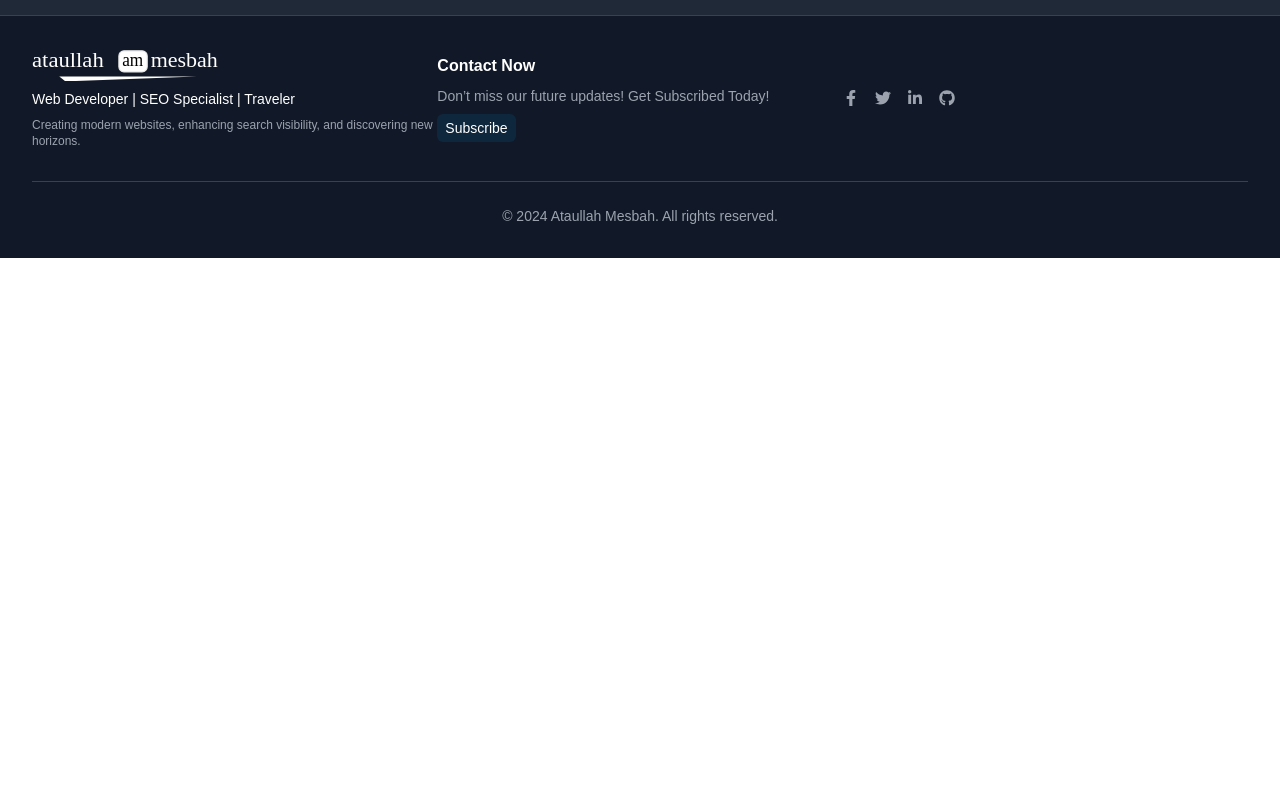
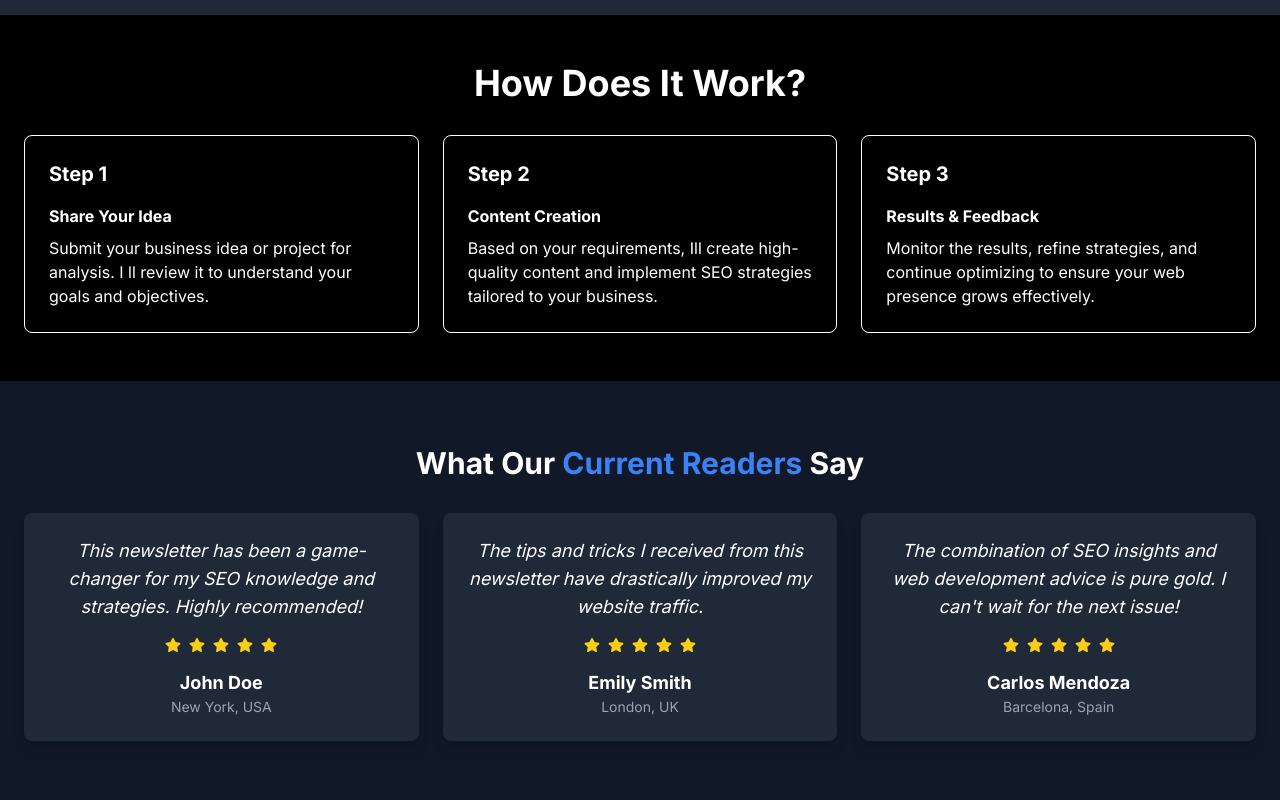
Before and after one commit to ataullahmesbah/ataullahmesbah-portfolio-next_pro, a Next.js app: page /letter in a window 1280 px wide. Shown: the part 1520-2320 px from the top of the page. Before the commit the page ends 1778 px from the top, so only its background shows below. Built offline with nearby package versions, Linux system fonts and the light colour scheme.

Commit message:
letter box updated

```diff
--- /dev/null
+++ b/public/letterreview.json
@@ -0,0 +1,17 @@
+[
+    {
+        "quote": "This newsletter has been a game-changer for my SEO knowledge and strategies. Highly recommended!",
+        "name": "John Doe",
+        "location": "New York, USA"
+    },
+    {
+        "quote": "The tips and tricks I received from this newsletter have drastically improved my website traffic.",
+        "name": "Emily Smith",
+        "location": "London, UK"
+    },
+    {
+        "quote": "The combination of SEO insights and web development advice is pure gold. I can't wait for the next issue!",
+        "name": "Carlos Mendoza",
+        "location": "Barcelona, Spain"
+    }
+]
--- a/src/app/(with-layout)/letter/page.js
+++ b/src/app/(with-layout)/letter/page.js
@@ -3,6 +3,7 @@ import letter1 from '/public/images/letter/letter1.png';
 import Image from "next/image";
 import DynamicButton from "@/app/components/Share/Button/DynamicButton/DynamicButton";
 import Head from "next/head";
+import LetterReview from "@/app/components/Share/LetterReview/LetterReview";
 
 {/* This is my newsletter platform */ }
 
@@ -90,12 +91,14 @@ const NewsLetter = () => {
                         width={280}
                         height={400}
                         className=""
+                        alt=""
                     />
                     <Image
                         src={letter1}
                         width={280}
                         height={400}
                         className=""
+                        alt=""
                     />
 
 
@@ -120,8 +123,50 @@ const NewsLetter = () => {
                     <DynamicButton text="Join For Just $5" alignment="center" className="text-xl font-semibold" />
 
 
+
+
+
                 </div>
             </div>
+
+            {/* section - 4 */}
+
+            <section className="bg-black text-white py-12">
+                <div className="max-w-7xl mx-auto px-6">
+                    <h2 className="text-center text-4xl font-bold mb-8">How Does It Work?</h2>
+                    <div className="grid grid-cols-1 md:grid-cols-3 gap-6">
+                        <div className="border border-white p-6 rounded-lg">
+                            <h3 className="text-xl font-bold mb-4">Step 1</h3>
+                            <p className="font-bold mb-2">Share Your Idea</p>
+                            <p>
+                                Submit your business idea or project for analysis. I ll review it
+                                to understand your goals and objectives.
+                            </p>
+                        </div>
+                        <div className="border border-white p-6 rounded-lg">
+                            <h3 className="text-xl font-bold mb-4">Step 2</h3>
+                            <p className="font-bold mb-2">Content Creation</p>
+                            <p>
+                                Based on your requirements, Ill create high-quality content and
+                                implement SEO strategies tailored to your business.
+                            </p>
+                        </div>
+                        <div className="border border-white p-6 rounded-lg">
+                            <h3 className="text-xl font-bold mb-4">Step 3</h3>
+                            <p className="font-bold mb-2">Results & Feedback</p>
+                            <p>
+                                Monitor the results, refine strategies, and continue optimizing
+                                to ensure your web presence grows effectively.
+                            </p>
+                        </div>
+                    </div>
+                </div>
+            </section>
+
+
+            {/* "Client Says" */}
+
+            <LetterReview />
 
 
 
--- /dev/null
+++ b/src/app/components/Share/LetterReview/LetterReview.js
@@ -0,0 +1,47 @@
+'use client';
+
+import React, { useState, useEffect } from "react";
+import { FaStar } from "react-icons/fa";
+
+const LetterReview = () => {
+    const [testimonials, setTestimonials] = useState([]);
+
+    useEffect(() => {
+        // Fetch data from the JSON file
+        fetch("/letterreview.json")
+            .then((response) => response.json())
+            .then((data) => setTestimonials(data))
+            .catch((error) => console.error("Error fetching testimonials:", error));
+    }, []);
+
+    return (
+        <section className="py-16 px-6 bg-gray-900">
+            <div className="container mx-auto text-center">
+                <h2 className="text-3xl font-bold text-white mb-8">
+                    What Our <span className="text-blue-500">Current Readers</span> Say
+                </h2>
+                <div className="grid grid-cols-1 md:grid-cols-2 lg:grid-cols-3 gap-6">
+                    {testimonials.map((testimonial, index) => (
+                        <div
+                            key={index}
+                            className="bg-gray-800 text-white rounded-lg shadow-lg p-6 flex flex-col items-center"
+                        >
+                            <p className="text-lg text-center italic mb-4">{testimonial.quote}</p>
+                            <div className="flex items-center space-x-2 text-yellow-400 mb-4">
+                                {Array(5)
+                                    .fill()
+                                    .map((_, i) => (
+                                        <FaStar key={i} />
+                                    ))}
+                            </div>
+                            <h4 className="font-bold text-lg">{testimonial.name}</h4>
+                            <p className="text-sm text-gray-400">{testimonial.location}</p>
+                        </div>
+                    ))}
+                </div>
+            </div>
+        </section>
+    );
+};
+
+export default LetterReview;
--- a/src/app/components/Share/LicenseCertification/LicenseCertification.js
+++ b/src/app/components/Share/LicenseCertification/LicenseCertification.js
@@ -5,6 +5,7 @@ import Image from 'next/image'; // Import Next.js Image component
 import { Swiper, SwiperSlide } from 'swiper/react';
 import 'swiper/css';
 import { Autoplay, Pagination } from 'swiper/modules';
+import { FaCertificate } from 'react-icons/fa';
 
 const LicenseCertification = () => {
   const [certifications, setCertifications] = useState([]);
@@ -23,12 +24,38 @@ const LicenseCertification = () => {
       <div className="container mx-auto grid grid-cols-1 md:grid-cols-2 gap-8 items-start px-6 lg:px-20 space-y-12 lg:space-y-0 p-4">
 
         {/* Left Side - Static Text */}
-        <div className="text-center md:text-left">
+        <section className="text-center md:text-left">
           <h3 className="text-2xl md:text-3xl font-bold text-gray-100">License & Certification</h3>
           <p className="mt-4 text-gray-200 text-sm md:text-base">
             Here are my professional certifications that validate my expertise in SEO, Development, Content Creation, and Marketing.
           </p>
-        </div>
+
+          <div className="text-white p-4">
+            <h4 className="text-xl font-semibold mb-2">Top Certificates:</h4>
+            <ul className="space-y-2">
+              <li className="flex items-center">
+                <FaCertificate className="text-yellow-400 mr-2" />
+                Programming Hero
+              </li>
+              <li className="flex items-center">
+                <FaCertificate className="text-yellow-400 mr-2" />
+                Google Skills Shop
+              </li>
+              <li className="flex items-center">
+                <FaCertificate className="text-yellow-400 mr-2" />
+                Hubspot Academy
+              </li>
+              <li className="flex items-center">
+                <FaCertificate className="text-yellow-400 mr-2" />
+                SEMrush
+              </li>
+              <li className="flex items-center">
+                <FaCertificate className="text-yellow-400 mr-2" />
+                LinkedIn Content and Creative Design Certification
+              </li>
+            </ul>
+          </div>
+        </section>
 
         {/* Right Side - Auto-Sliding Certifications */}
         <div className="bg-gray-900 p-4 md:p-6 rounded-lg shadow-lg w-full">
```
